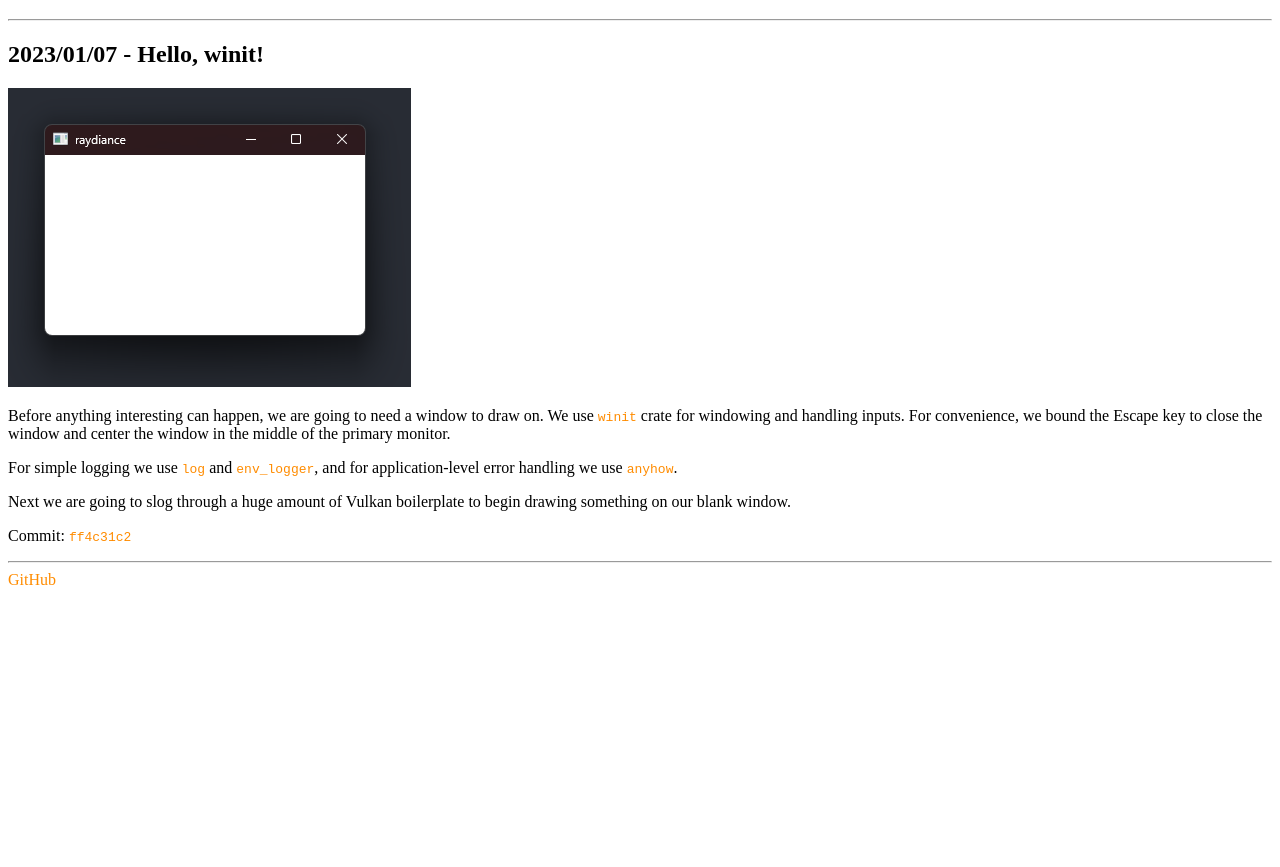
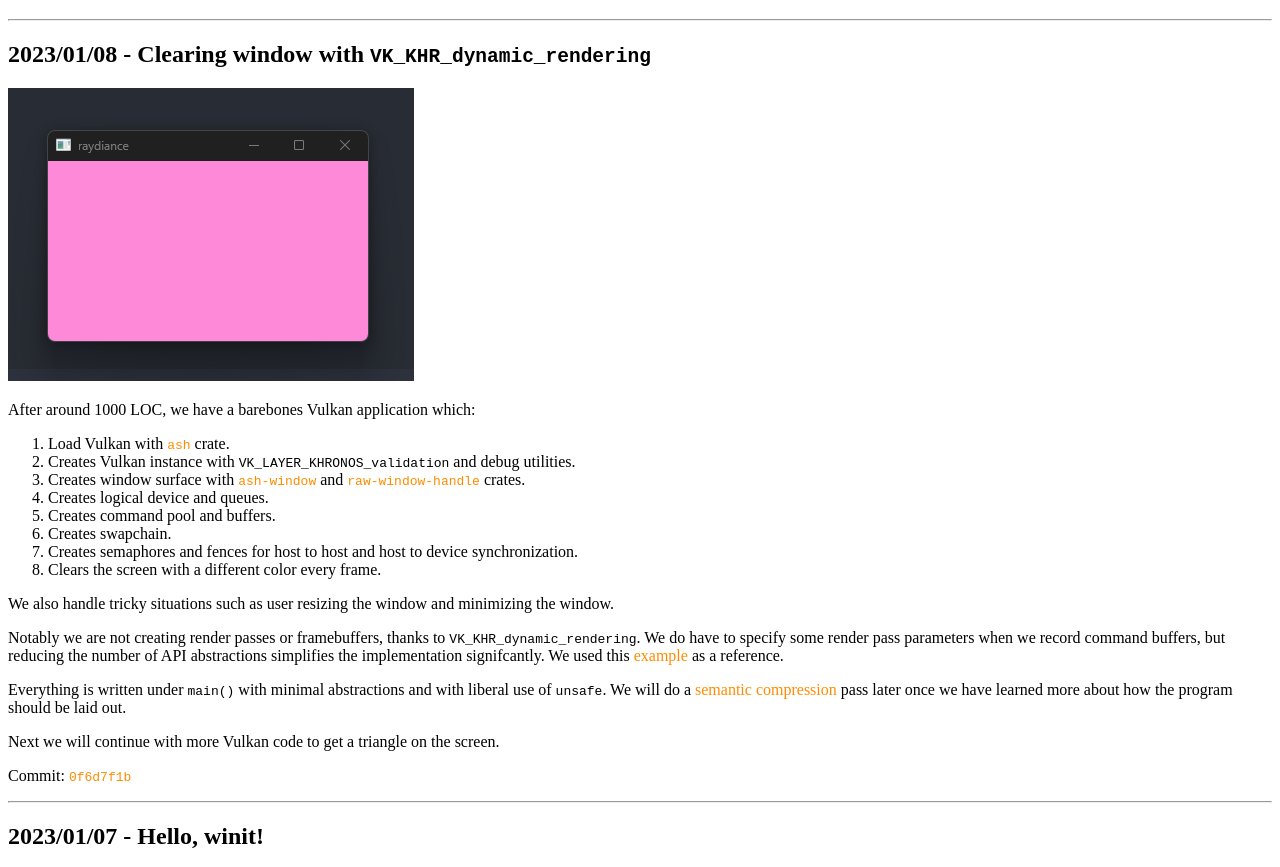
Before and after one commit to phoekz/raydiance, a plain HTML site: page docs/blog/index.html in a window 1280 px wide. Shown: the part 61-928 px from the top of the page. Before the commit the page ends 800 px from the top, so only its background shows below. Drawn offline with Linux system fonts and the light colour scheme.

Commit message:
New blog post

```diff
--- a/docs/blog/index.html
+++ b/docs/blog/index.html
@@ -15,9 +15,69 @@
 <body>
     <!-- Header -->
     <h1>raydiance - blog</h1>
-    <hr />
+    <hr>
 
     <!-- Posts -->
+    <section>
+        <h2>2023/01/08 - Clearing window with <code>VK_KHR_dynamic_rendering</code></h2>
+
+        <img src="images/20230108-170100.webp">
+
+        <p>
+            After around 1000 LOC, we have a barebones Vulkan application which:
+        </p>
+
+        <ol>
+            <li>Load Vulkan with <a href="https://crates.io/crates/ash"><code>ash</code></a> crate.</li>
+            <li>Creates Vulkan instance with <code>VK_LAYER_KHRONOS_validation</code> and debug utilities.</li>
+            <li>Creates window surface with <a href="https://crates.io/crates/ash-window"><code>ash-window</code></a>
+                and
+                <a href="https://crates.io/crates/raw-window-handle"><code>raw-window-handle</code></a> crates.
+            </li>
+            <li>Creates logical device and queues.</li>
+            <li>Creates command pool and buffers.</li>
+            <li>Creates swapchain.</li>
+            <li>Creates semaphores and fences for host to host and host to device synchronization.</li>
+            <li>Clears the screen with a different color every frame.</li>
+        </ol>
+
+        <p>
+            We also handle tricky situations such as user resizing the window and minimizing the window.
+        </p>
+
+        <p>
+            Notably we are not creating render passes or framebuffers, thanks to
+            <code>VK_KHR_dynamic_rendering</code>. We do have to specify some
+            render pass parameters when we record command buffers, but reducing
+            the number of API abstractions simplifies the implementation
+            signifcantly. We used this <a
+                href="https://github.com/SaschaWillems/Vulkan/blob/313ac10de4a765997ddf5202c599e4a0ca32c8ca/examples/dynamicrendering/dynamicrendering.cpp">example</a>
+            as a reference.
+        </p>
+
+        <p>
+            Everything is written under <code>main()</code> with minimal
+            abstractions and with liberal use of <code>unsafe</code>. We will do
+            a <a href="https://caseymuratori.com/blog_0015">semantic
+                compression</a>
+            pass later once we have learned more about how the program should be
+            laid out.
+        </p>
+
+        <p>
+            Next we will continue with more Vulkan code to get a triangle on the screen.
+        </p>
+
+        <p>
+            Commit:
+            <code>
+                <a href="https://github.com/phoekz/raydiance/commit/0f6d7f1bf1b22d1fff43e87080c854eadb3e459d">0f6d7f1b</a>
+            </code>
+        </p>
+
+    </section>
+    <hr>
+
     <section>
         <h2>2023/01/07 - Hello, winit!</h2>
 
@@ -48,7 +108,7 @@
             </code>
         </p>
     </section>
-    <hr />
+    <hr>
 
     <!-- Footer -->
     <a href="https://github.com/phoekz/raydiance">GitHub</a>
```
Also changed, not shown: docs/blog/images/20230108-170100.webp (added).
